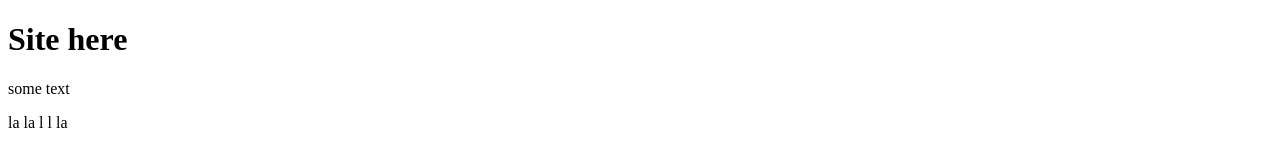
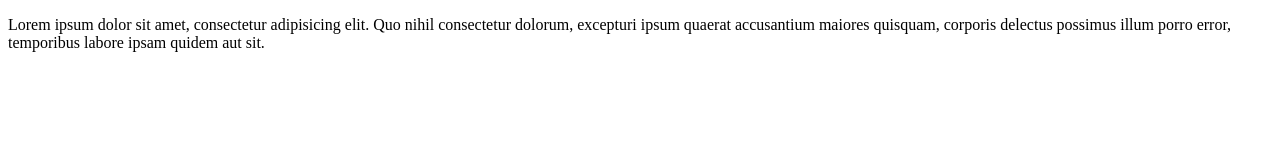
Before and after one commit to ArtyomLit/site, a plain HTML site: page index.html in a window 1280 px wide. Drawn offline with Linux system fonts and the light colour scheme.

Commit message:
third commit

```diff
--- a/index.html
+++ b/index.html
@@ -5,8 +5,6 @@
 	<title>Site</title>
 </head>
 <body>
-	<h1>Site here</h1>
-	<p>some text</p>
-	<p>la la l l la</p>
+	<p>Lorem ipsum dolor sit amet, consectetur adipisicing elit. Quo nihil consectetur dolorum, excepturi ipsum quaerat accusantium maiores quisquam, corporis delectus possimus illum porro error, temporibus labore ipsam quidem aut sit.</p>
 </body>
 </html>
```
